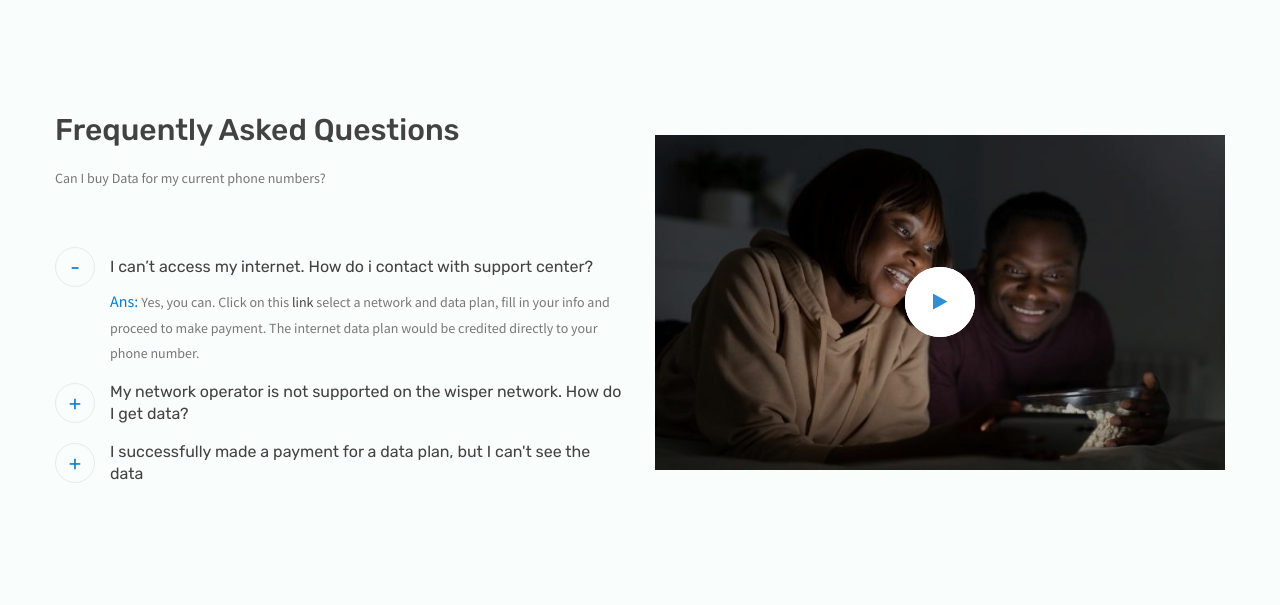
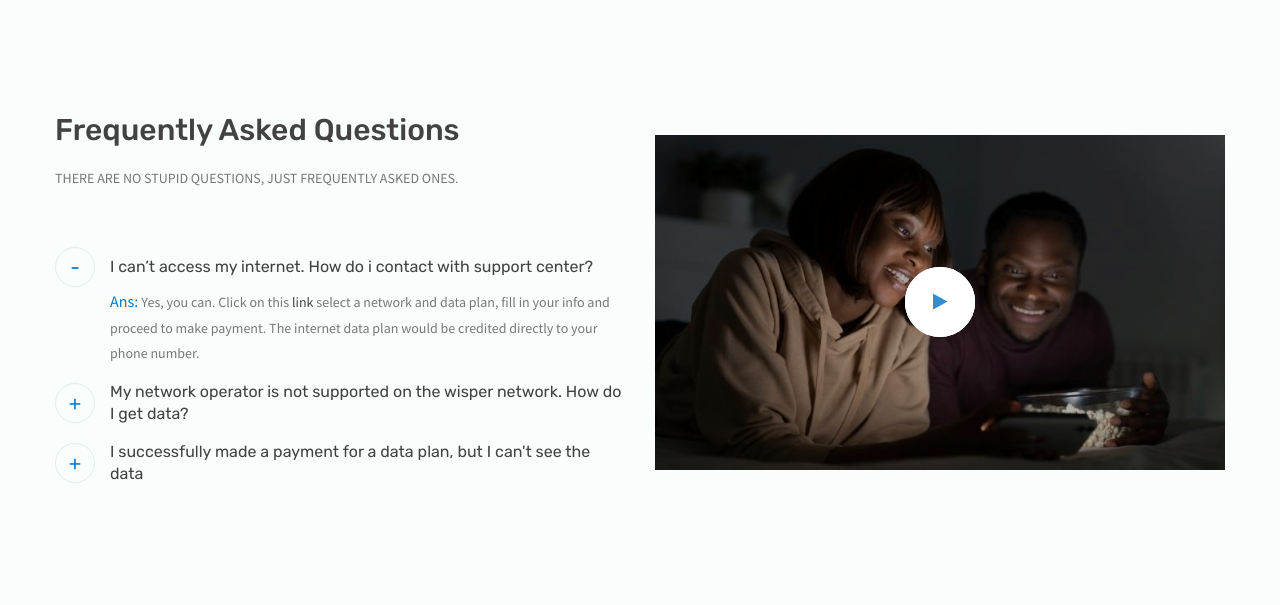
Before and after one commit to WisperHQ/wisper-isp, a PHP site: page /internet-wisper-mobile.php in a window 1280 px wide. Shown: the part 2798-3403 px from the top of the page. Run offline with PHP 8.4, Linux system fonts and the light colour scheme; some libraries are stand-ins or nearby versions.

Commit message:
contrent

```diff
--- a/internet-wisper-mobile.php
+++ b/internet-wisper-mobile.php
@@ -327,7 +327,7 @@
                     <div class="faq pb-50" data-animate="fadeInUp" data-delay=".1">
                         <div class="section-title">
                             <h2>Frequently Asked Questions</h2>
-                            <p>Can I buy Data for my current phone numbers?</p>
+                            <p>THERE ARE NO STUPID QUESTIONS, JUST FREQUENTLY ASKED ONES.</p>
                         </div>
                         <div class="accordion" id="accordionFaq">
                             <div class="single-faq">
```
